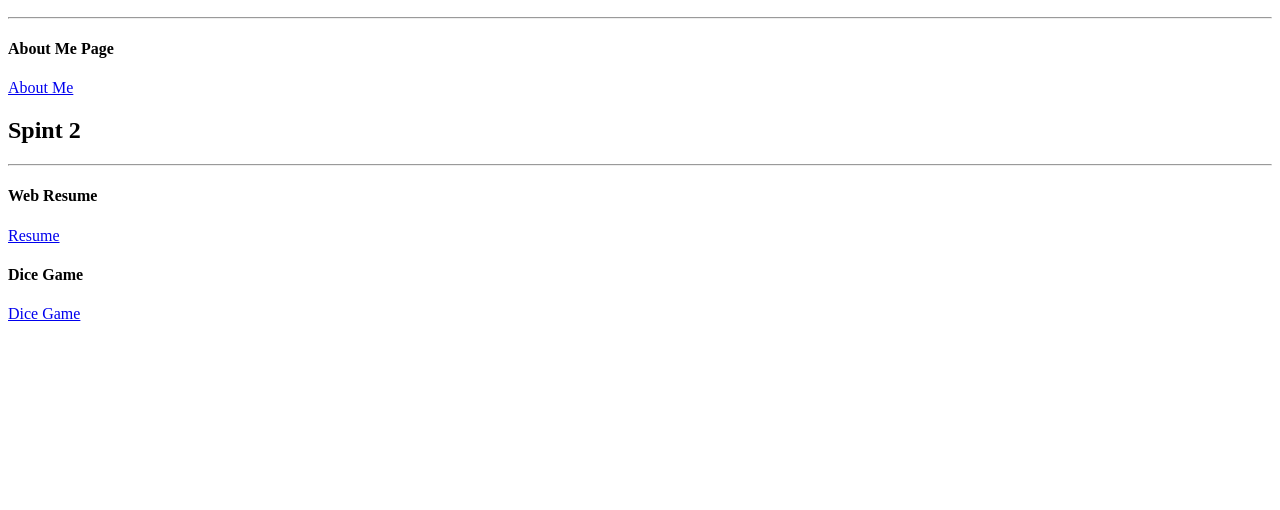
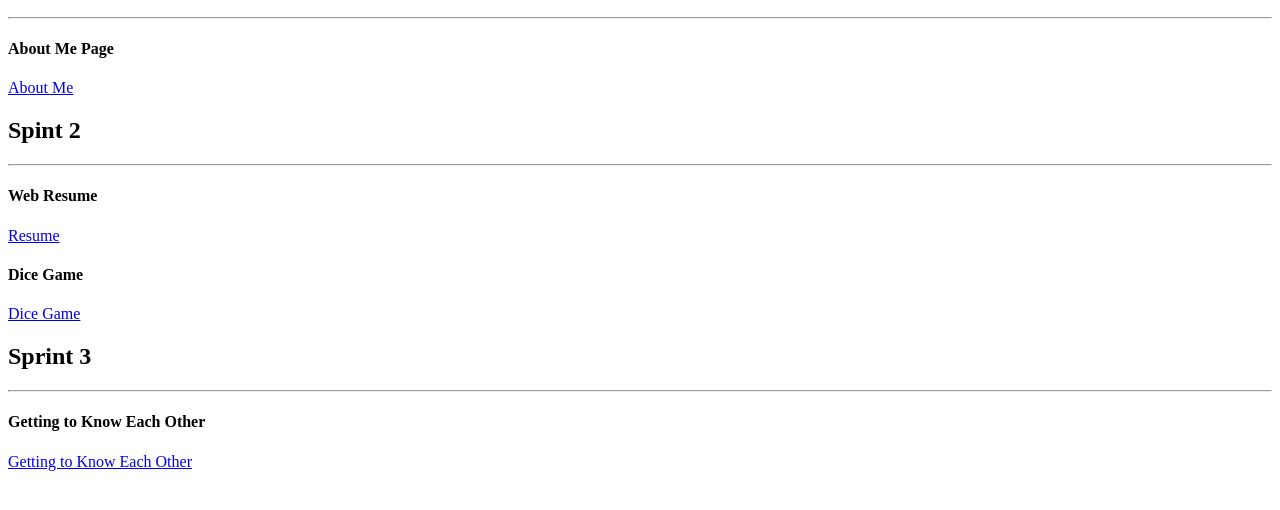
Before and after one commit to JamesBarkauskas/assignment-portfolio-jb, a website: page client/index.html in a window 1280 px wide. Shown: the part 110-620 px from the top of the page. Drawn offline with Linux system fonts and the light colour scheme.

Commit message:
Updated assignment portfolio with sprint-03

```diff
--- a/client/index.html
+++ b/client/index.html
@@ -22,6 +22,10 @@
 		<h4>Dice Game</h4>
 		<a href="https://dice-game-jb.azurewebsites.net/">Dice Game</a>
 
+		<h2>Sprint 3</h2>
+		<hr>
+		<h4>Getting to Know Each Other</h4>
+		<a href="https://titanicswimteam.azurewebsites.net/">Getting to Know Each Other</a>
 
 
 
```
